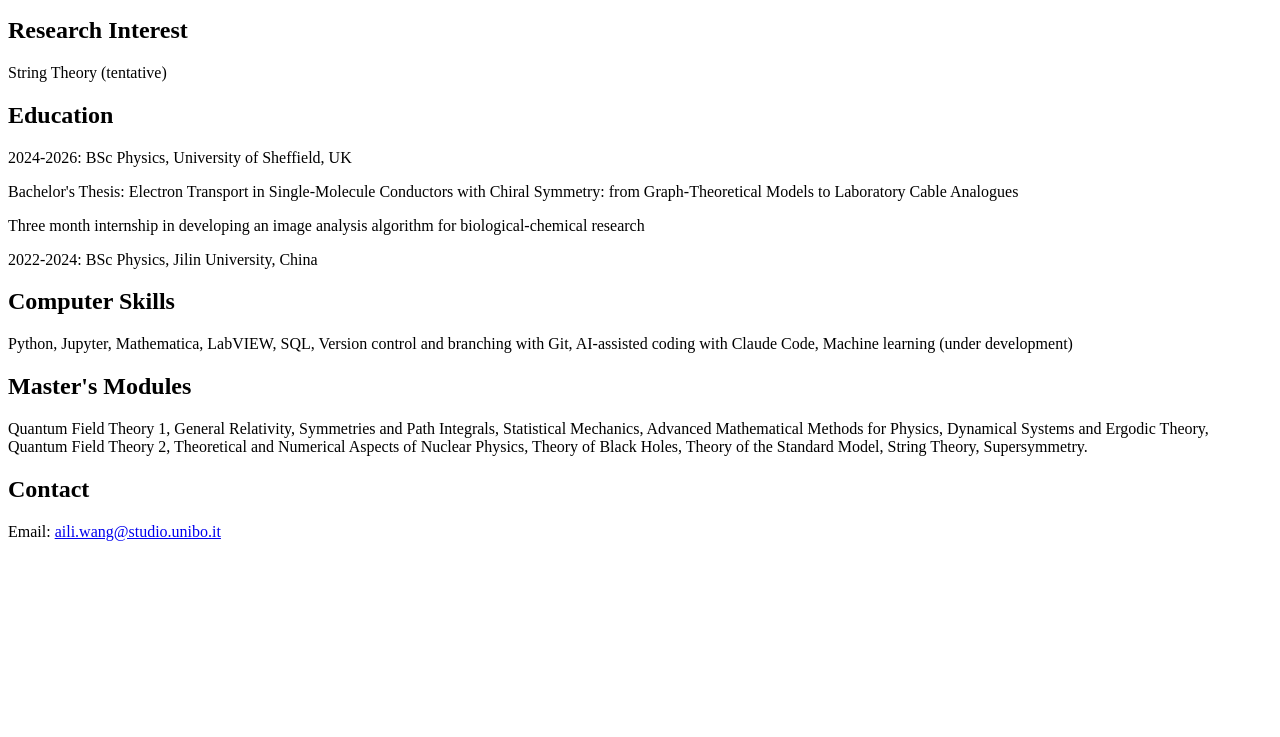
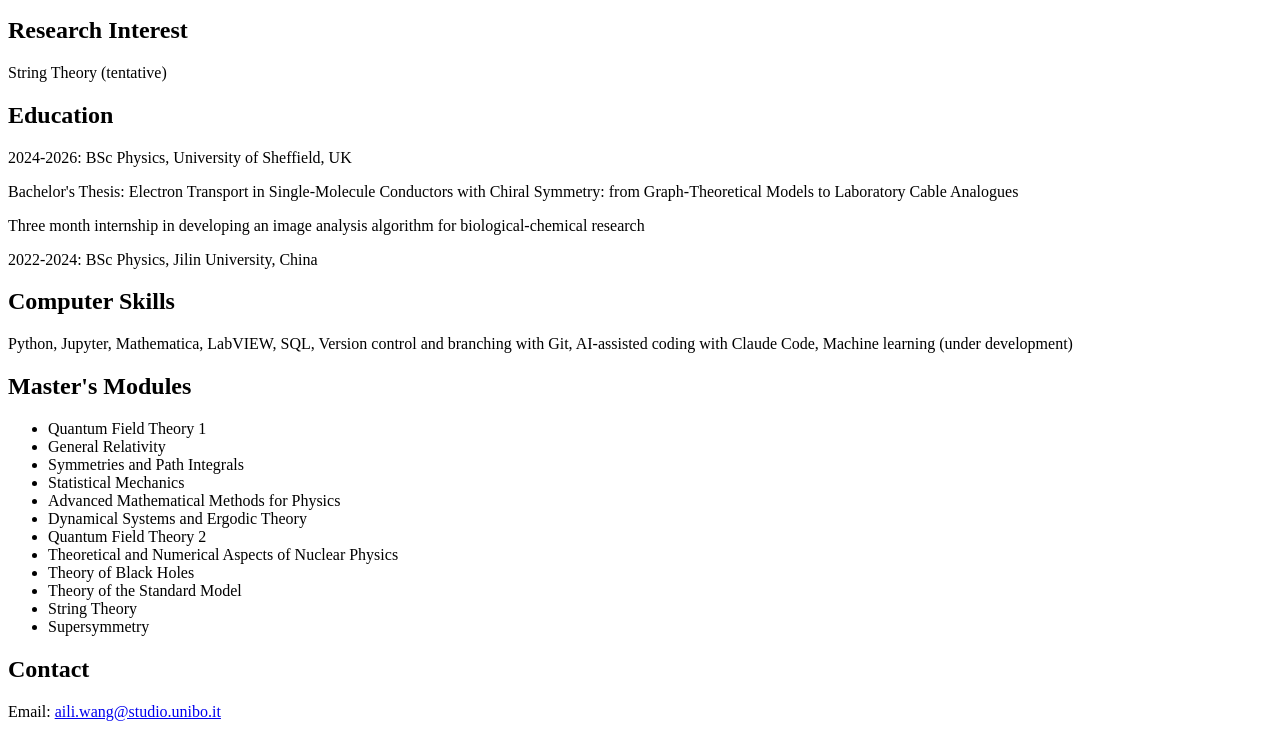
Before and after one commit to MahlerSymphony6/jamie-wang, a plain HTML site: page index.html in a window 1280 px wide. Shown: the part 101-838 px from the top of the page. Before the commit the page ends 800 px from the top, so only its background shows below. Drawn offline with Linux system fonts and the light colour scheme.

Commit message:
Convert Master's modules to an unordered list
Replaced long list of Master's modules with a structured unordered list for better readability.

```diff
--- a/index.html
+++ b/index.html
@@ -18,18 +18,20 @@
   <h2>Computer Skills</h2>
   <p>Python, Jupyter, Mathematica, LabVIEW, SQL, Version control and branching with Git, AI-assisted coding with Claude Code, Machine learning (under development)</p>
   <h2>Master's Modules</h2>
-  <p>Quantum Field Theory 1,
-    General Relativity,
-    Symmetries and Path Integrals,
-    Statistical Mechanics,
-    Advanced Mathematical Methods for Physics,
-    Dynamical Systems and Ergodic Theory,
-    Quantum Field Theory 2,
-    Theoretical and Numerical Aspects of Nuclear Physics,
-    Theory of Black Holes,
-    Theory of the Standard Model,
-    String Theory,
-    Supersymmetry.<p/>
+<ul>
+  <li>Quantum Field Theory 1</li>
+  <li>General Relativity</li>
+  <li>Symmetries and Path Integrals</li>
+  <li>Statistical Mechanics</li>
+  <li>Advanced Mathematical Methods for Physics</li>
+  <li>Dynamical Systems and Ergodic Theory</li>
+  <li>Quantum Field Theory 2</li>
+  <li>Theoretical and Numerical Aspects of Nuclear Physics</li>
+  <li>Theory of Black Holes</li>
+  <li>Theory of the Standard Model</li>
+  <li>String Theory</li>
+  <li>Supersymmetry</li>
+</ul>
   <h2>Contact</h2>
   <p>Email: <a href="mailto:aili.wang@studio.unibo.it">aili.wang@studio.unibo.it</a></p>
 </body>
```
